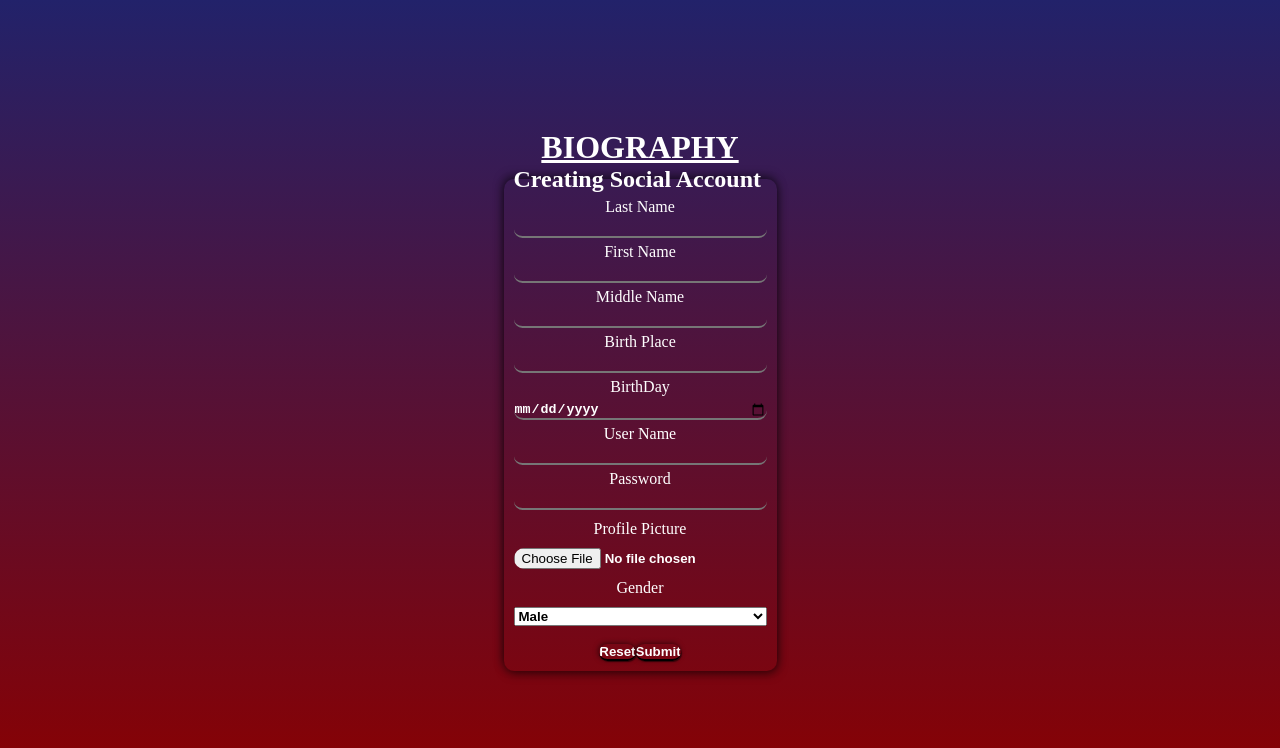
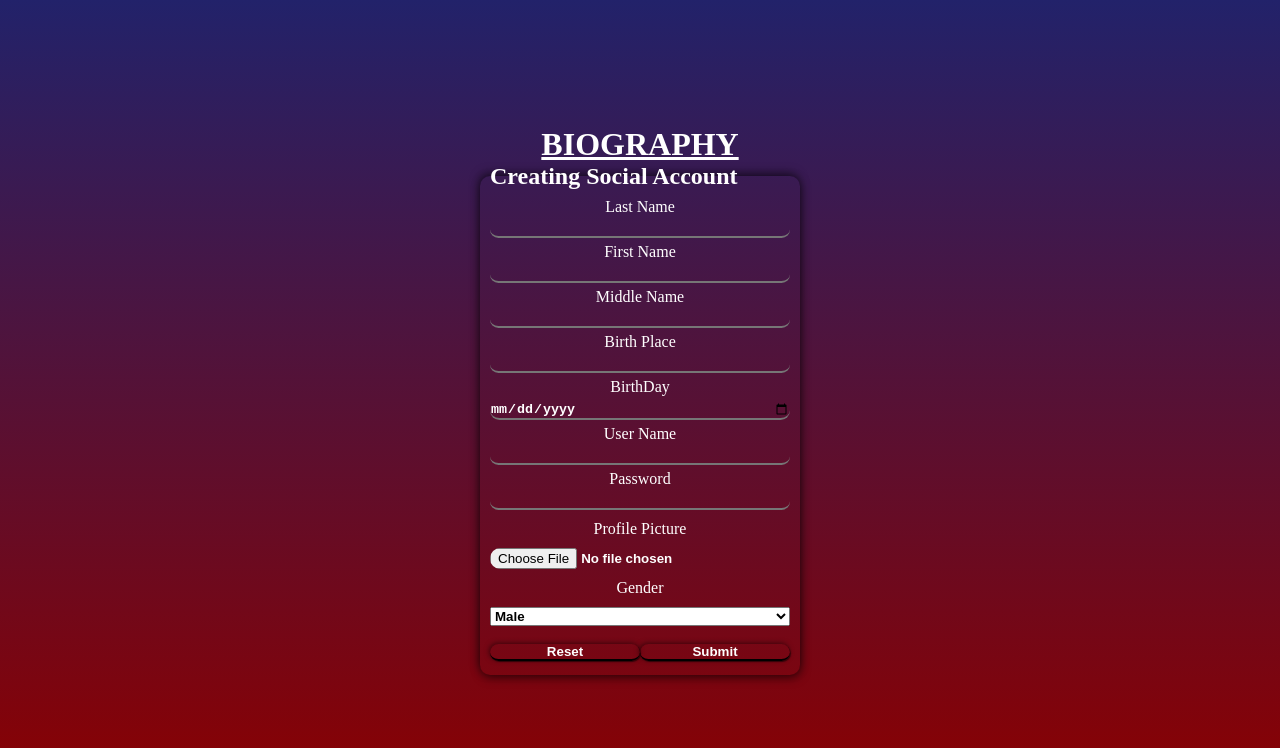
Before and after one commit to Demony0/Russel, a plain HTML site: page Chapter8/Chapter8.html in a window 1280 px wide. Drawn offline with Linux system fonts and the light colour scheme.

Commit message:
Update styles.css

```diff
--- a/Chapter8/styles.css
+++ b/Chapter8/styles.css
@@ -16,6 +16,7 @@ body{
 }
 
 fieldset{
+Width:20rem; height:32rem;
 	display:flex;
 	justify-content:center;
 	align-items:center;
@@ -49,6 +50,7 @@ label{
 }
 
 .button{
+width:100%;
 	display:flex;
 	margin-bottom:10px;
 }
```
